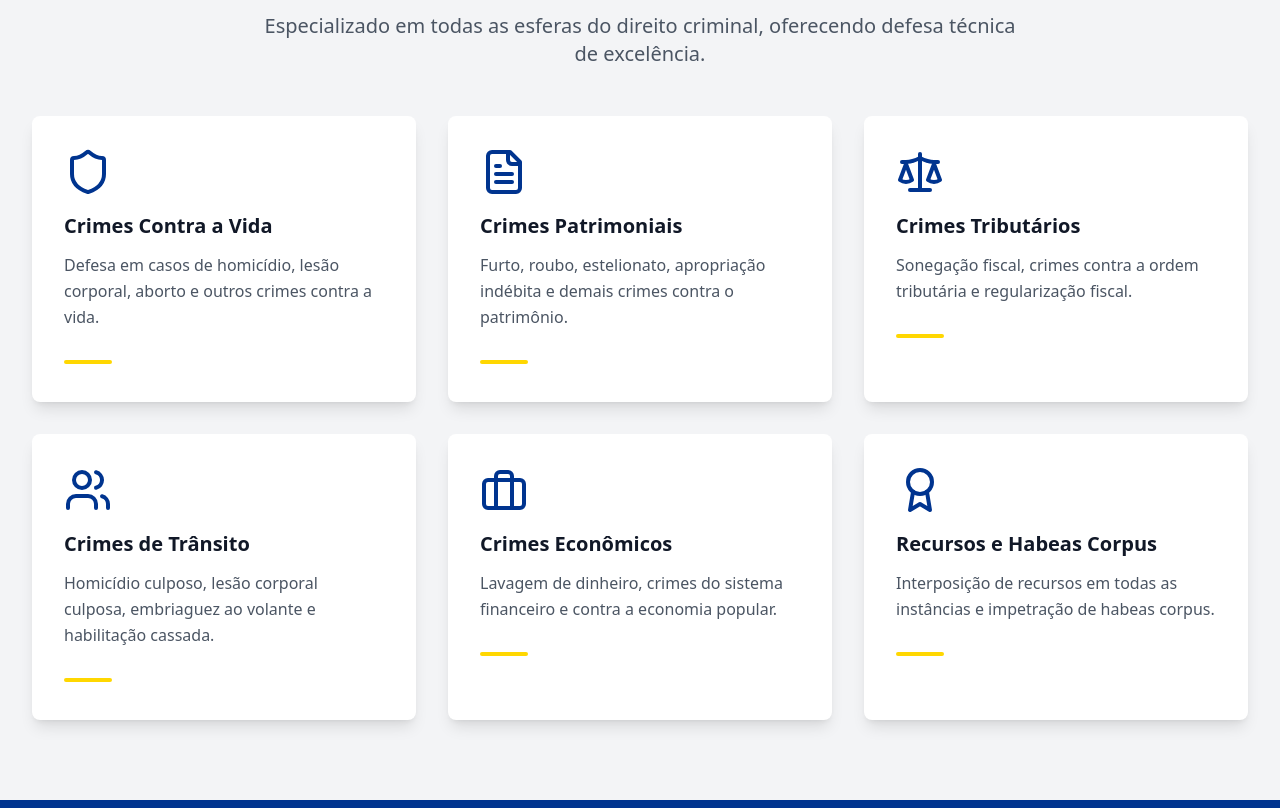
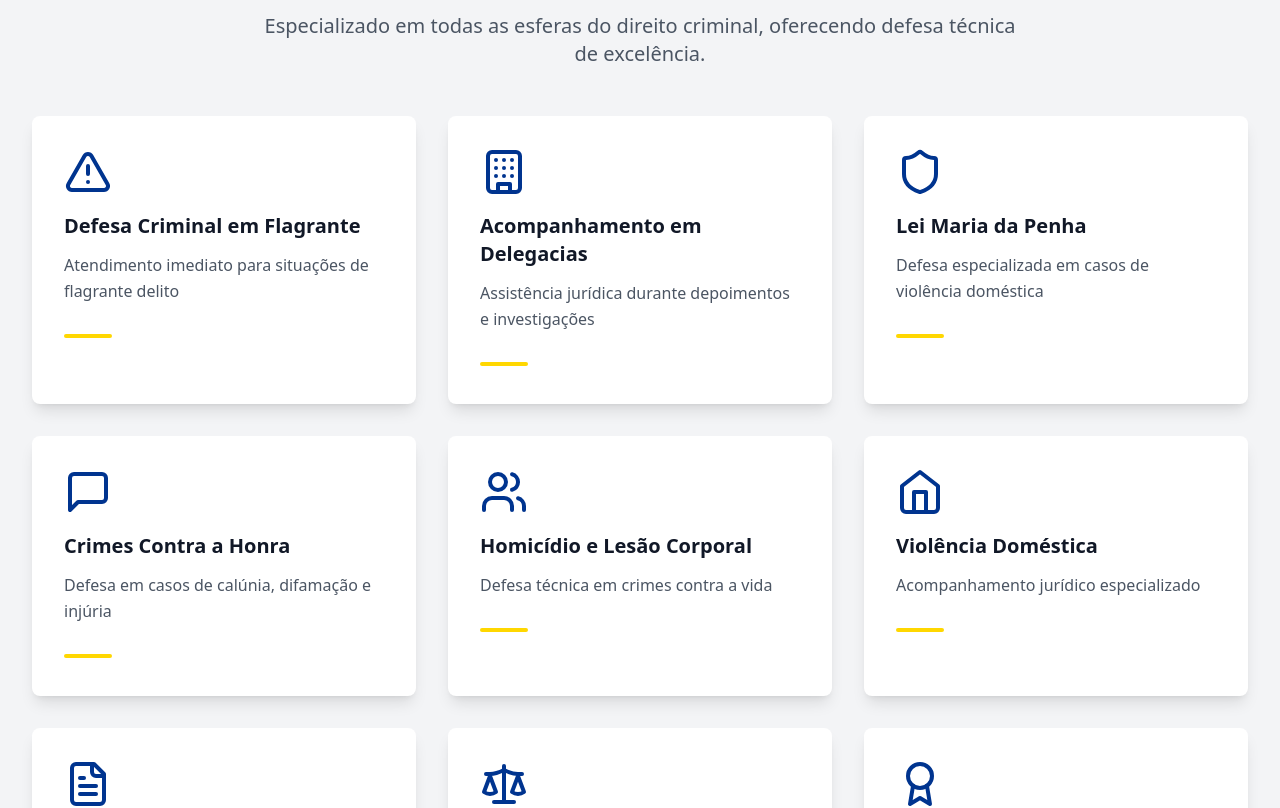
Before and after one commit to sandersal/SalvioSilvaCriminal, a React (Vite) app: page / in a window 1280 px wide. Shown: the part 1108-1916 px from the top of the page. Built offline with nearby package versions, Linux system fonts and the light colour scheme.

Commit message:
Atualizar áreas de atuação

```diff
--- a/src/App.tsx
+++ b/src/App.tsx
@@ -1,5 +1,5 @@
 import React, { useState } from 'react';
-import { Menu, X, Scale, Shield, FileText, Phone, Mail, MapPin, Clock, Award, Users, Briefcase, CheckCircle } from 'lucide-react';
+import { Menu, X, Scale, Shield, FileText, Phone, Mail, MapPin, Clock, Award, Users, Briefcase, CheckCircle, AlertTriangle, Building, MessageSquare, Home, Lock, Car } from 'lucide-react';
 
 function App() {
   const [isMenuOpen, setIsMenuOpen] = useState(false);
@@ -137,34 +137,59 @@ function App() {
           <div className="grid md:grid-cols-2 lg:grid-cols-3 gap-8">
             {[
               {
+                icon: AlertTriangle,
+                title: "Defesa Criminal em Flagrante",
+                description: "Atendimento imediato para situações de flagrante delito"
+              },
+              {
+                icon: Building,
+                title: "Acompanhamento em Delegacias",
+                description: "Assistência jurídica durante depoimentos e investigações"
+              },
+              {
                 icon: Shield,
-                title: "Crimes Contra a Vida",
-                description: "Defesa em casos de homicídio, lesão corporal, aborto e outros crimes contra a vida."
+                title: "Lei Maria da Penha",
+                description: "Defesa especializada em casos de violência doméstica"
+              },
+              {
+                icon: MessageSquare,
+                title: "Crimes Contra a Honra",
+                description: "Defesa em casos de calúnia, difamação e injúria"
+              },
+              {
+                icon: Users,
+                title: "Homicídio e Lesão Corporal",
+                description: "Defesa técnica em crimes contra a vida"
+              },
+              {
+                icon: Home,
+                title: "Violência Doméstica",
+                description: "Acompanhamento jurídico especializado"
               },
               {
                 icon: FileText,
-                title: "Crimes Patrimoniais",
-                description: "Furto, roubo, estelionato, apropriação indébita e demais crimes contra o patrimônio."
+                title: "Medidas Protetivas",
+                description: "Orientação e defesa em processos de medidas protetivas"
               },
               {
                 icon: Scale,
-                title: "Crimes Tributários",
-                description: "Sonegação fiscal, crimes contra a ordem tributária e regularização fiscal."
-              },
-              {
-                icon: Users,
-                title: "Crimes de Trânsito",
-                description: "Homicídio culposo, lesão corporal culposa, embriaguez ao volante e habilitação cassada."
-              },
-              {
-                icon: Briefcase,
-                title: "Crimes Econômicos",
-                description: "Lavagem de dinheiro, crimes do sistema financeiro e contra a economia popular."
+                title: "Habeas Corpus",
+                description: "Impetração de habeas corpus preventivo e liberatório"
               },
               {
                 icon: Award,
-                title: "Recursos e Habeas Corpus",
-                description: "Interposição de recursos em todas as instâncias e impetração de habeas corpus."
+                title: "Recursos Criminais",
+                description: "Interposição de recursos em todas as instâncias"
+              },
+              {
+                icon: Lock,
+                title: "Prisão Preventiva",
+                description: "Defesa contra decretação de prisão preventiva"
+              },
+              {
+                icon: Car,
+                title: "Crimes de Trânsito",
+                description: "Defesa em acidentes, embriaguez ao volante e infrações graves"
               }
             ].map((service, index) => (
               <div key={index} className="bg-white p-8 rounded-lg shadow-lg hover:shadow-xl transition-all duration-300 transform hover:-translate-y-2">
```
